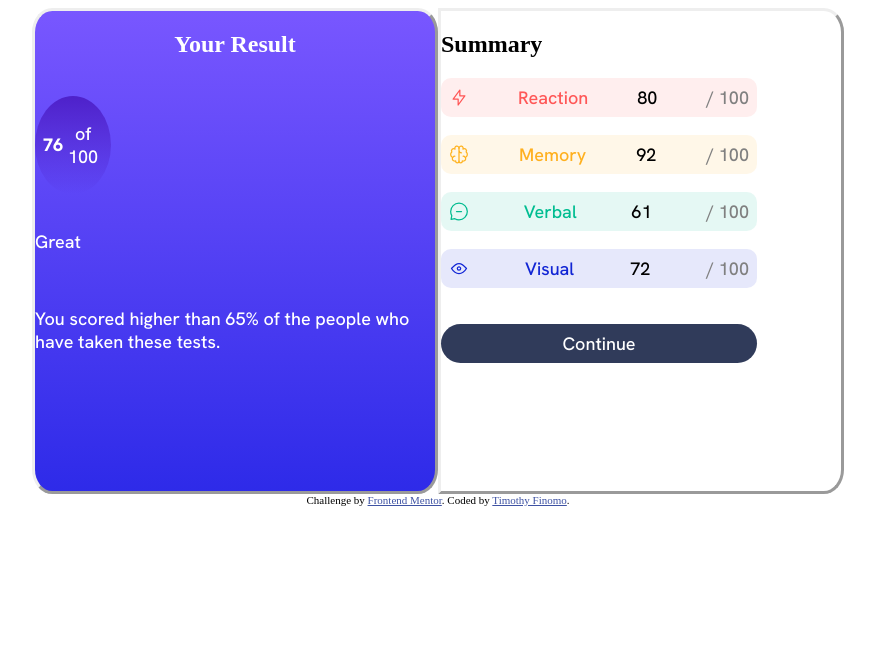
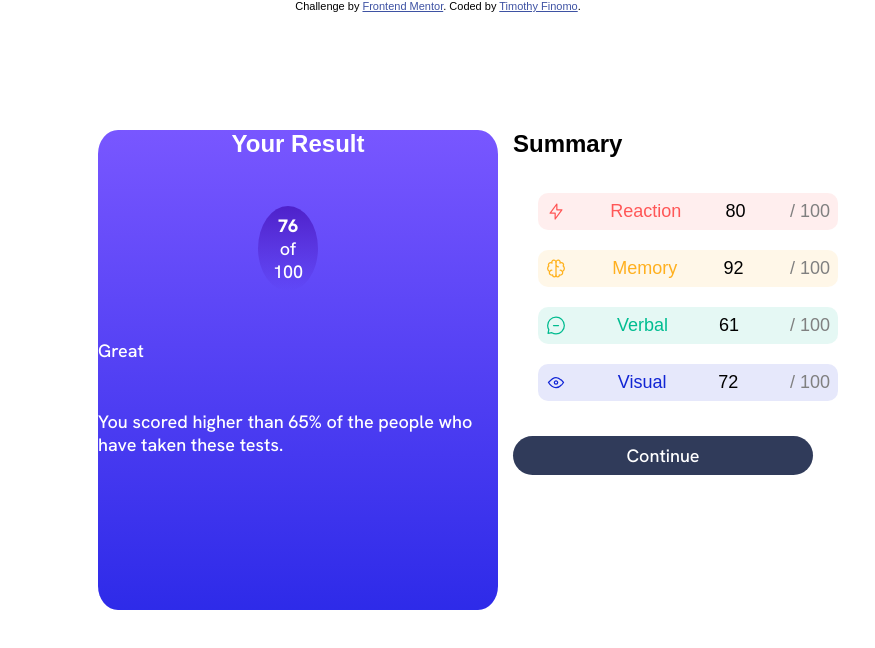
Before and after one commit to Timo1304/test-projects, a plain HTML site: page results-summary-component-main/index.html in a window 1280 px wide. Shown: the whole page, without its empty margins (202-1077 px from the left). Drawn offline with Linux system fonts and the light colour scheme.

Commit message:
update
updated link

```diff
--- a/results-summary-component-main/index.html
+++ b/results-summary-component-main/index.html
@@ -16,7 +16,6 @@
   </style>
 </head>
 <body>
-  <header>
     <main>
      <section id="left-container">
 
@@ -34,7 +33,7 @@
      </section>
      <section id="right-container">
       <h2 id="sum" style="color: black;">Summary</h2>
-
+      <div class="imgcont">
         <p id="acir"><img id="react" src="./assets/images/icon-reaction.svg"><span id="reaction">Reaction</span>
         <span class="score">80 </span><span class="hundred">/ 100</span></p>
 
@@ -46,12 +45,11 @@
 
         <p id="d-circle"><img id="vis" src="./assets/images/icon-visual.svg"><span id="Visual">Visual</span>
         <span class="score">72 </span><span class="hundred">/ 100</span></p>
-
+      </div>
       <p id="con">Continue</p>
       </section>
       <br>
     </main>
-  </header>
    <footer>
     <div class="attribution">
       Challenge by <a href="https://www.frontendmentor.io?ref=challenge" target="_blank">Frontend Mentor</a>.
--- a/results-summary-component-main/styles.css
+++ b/results-summary-component-main/styles.css
@@ -1,6 +1,19 @@
 @font-face {
-    font-family: HankenGrotesk;
+    font-family: 'HankenGrotesk';
     src: url(./assets/fonts/HankenGrotesk-VariableFont_wght.ttf);
+}
+
+* {
+    font-family: 'Gilroy-Regular', sans-serif;
+    margin: 0;
+    padding: 0;
+    box-sizing: border-box;
+}
+
+body {
+    width: auto;
+    height: auto;
+    position: relative;
 }
 
 main {
@@ -9,36 +22,57 @@ main {
     flex-wrap: wrap;
     align-items: center;
     justify-content: center;
+    position: absolute;
+    left: 300px;
+    top: 130px;
 }
 
 #left-container {
-    border-style: outset;
     background-image: linear-gradient(hsl(252, 100%, 67%),hsl(241, 81%, 54%));
     border-radius: 5%;
     width: 25em;
     height: 30em;
+    display: flex;
+    flex-direction: column;
+    gap: 15px;
+    border: none;
 }
 
 #right-container {
-    border-style: outset;
     background-color: hsl(0, 0%, 100%);
     border-radius: 0% 5% 5% 0%;
     width: 25em;
     height: 30em;
+    display: flex;
+    flex-direction: column;
+    gap: 35px;
+    margin-left: 15px;
+}
+
+.imgcont {
+    display: flex;
+    flex-direction: column;
+    gap: 20px;
+    margin-left: 25px;
 }
 
 #circle {
-    display: flex;
+    display: inline-block;
     border-radius: 50%;
     background-image: linear-gradient(hsla(256, 72%, 46%, 1),hsla(241, 72%, 46%, 0));
     padding: 0.5rem;
     width: 15%;
     text-align: center;
     align-items: center;
+    margin:0% 40%;
 }
 
 h1 {
     text-align: center;
+}
+
+h2 {
+    text-align: flex-start;
 }
 
 p {
```
Also changed, not shown: frontend_challenge/index.html (+1 -1 lines). Lines whose indentation alone changed are shown as unchanged.
